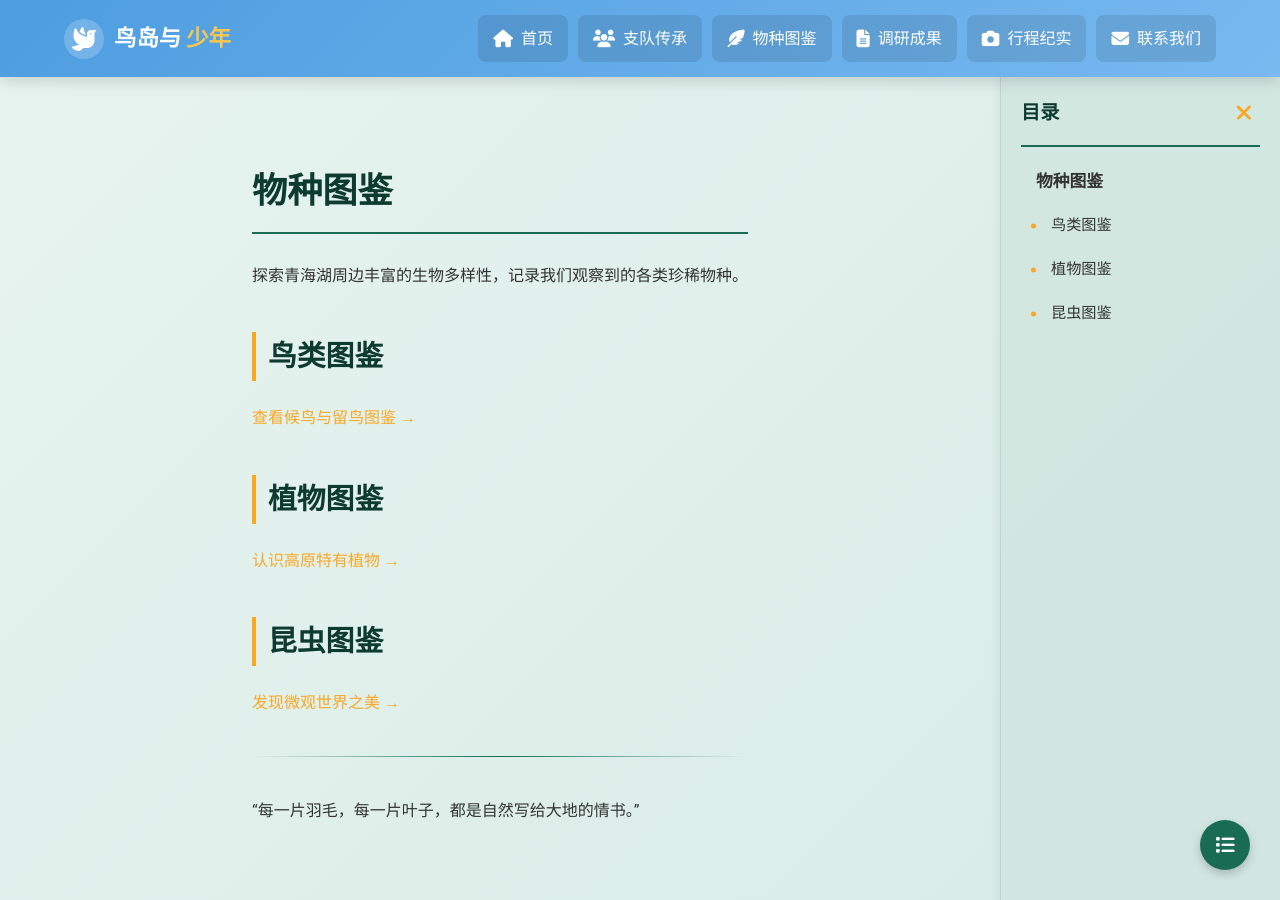
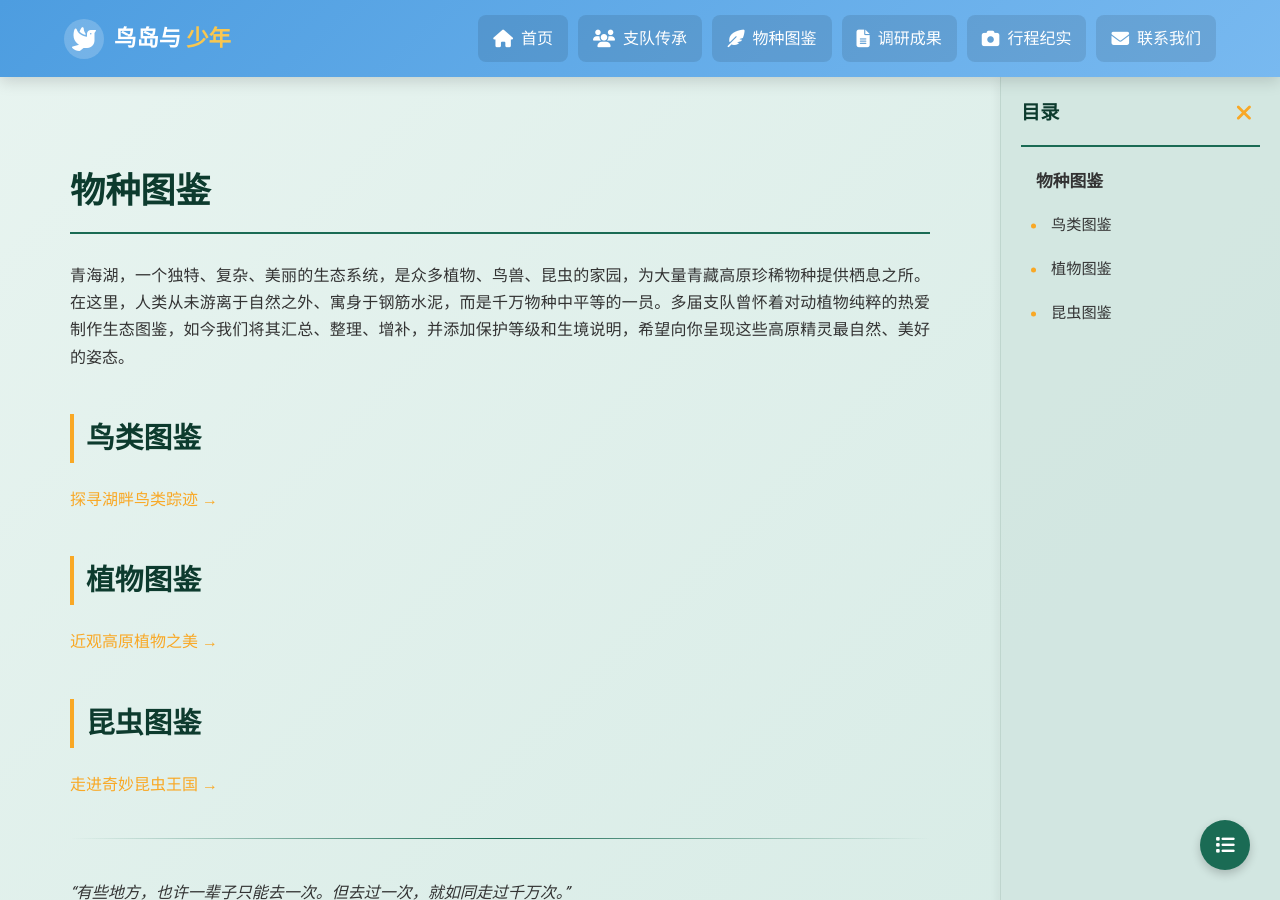
Before and after one commit to zf-li23/tsinghua_birdisland.github.io, a Jekyll site: the page built from species/index.md, in a window 1280 px wide and 900 px high. Built offline with Jekyll 4.4.1, drawn with Linux system fonts in a browser that asks for light colours.

Commit message:
Update index.md

```diff
--- a/species/index.md
+++ b/species/index.md
@@ -6,20 +6,21 @@
 
 # 物种图鉴
 
-探索青海湖周边丰富的生物多样性，记录我们观察到的各类珍稀物种。
+青海湖，一个独特、复杂、美丽的生态系统，是众多植物、鸟兽、昆虫的家园，为大量青藏高原珍稀物种提供栖息之所。在这里，人类从未游离于自然之外、寓身于钢筋水泥，而是千万物种中平等的一员。多届支队曾怀着对动植物纯粹的热爱制作生态图鉴，如今我们将其汇总、整理、增补，并添加保护等级和生境说明，希望向你呈现这些高原精灵最自然、美好的姿态。
 
 ## 鸟类图鉴
 
-[查看候鸟与留鸟图鉴 →]({{ '/species/birds/' | relative_url }})
+[探寻湖畔鸟类踪迹 →]({{ '/species/birds/' | relative_url }})
 
 ## 植物图鉴
 
-[认识高原特有植物 →]({{ '/species/plants/' | relative_url }})
+[近观高原植物之美 →]({{ '/species/plants/' | relative_url }})
 
 ## 昆虫图鉴
 
-[发现微观世界之美 →]({{ '/species/insects/' | relative_url }})
+[走进奇妙昆虫王国 →]({{ '/species/insects/' | relative_url }})
 
 ---
 
-"每一片羽毛，每一片叶子，都是自然写给大地的情书。"
+_"有些地方，也许一辈子只能去一次。但去过一次，就如同走过千万次。"_\
+_————2020鸟岛支队队员_
```
